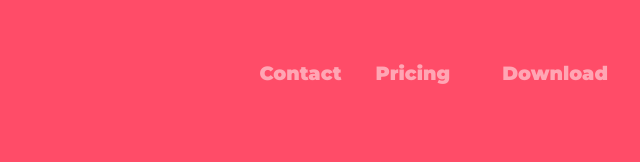
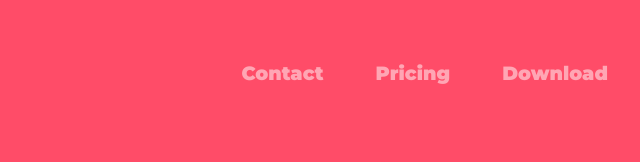
Before and after one commit to mnrmustafa/tindog, a plain HTML site: page index.html in a window 1280 px wide. Shown: the top 162 px of the page, 454-1094 px from the left. Drawn offline with nearby package versions, Linux system fonts and the light colour scheme.

Commit message:
Update index.html

```diff
--- a/index.html
+++ b/index.html
@@ -38,7 +38,7 @@
 
           <ul class="navbar-nav ml-auto">
 
-            <li class="">
+            <li class="nav-item">
               <a class="nav-link" href="#footer">Contact</a>
             </li>
             <li class="nav-item">
```
